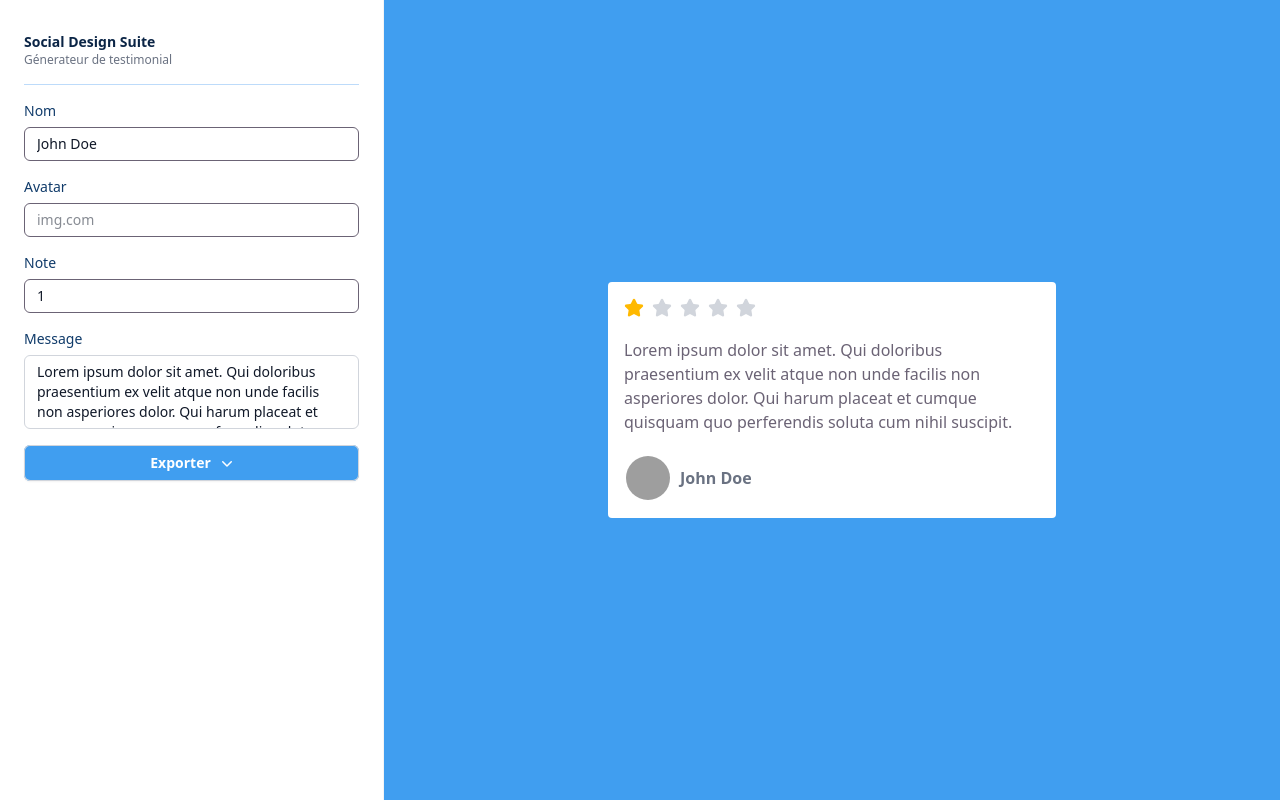
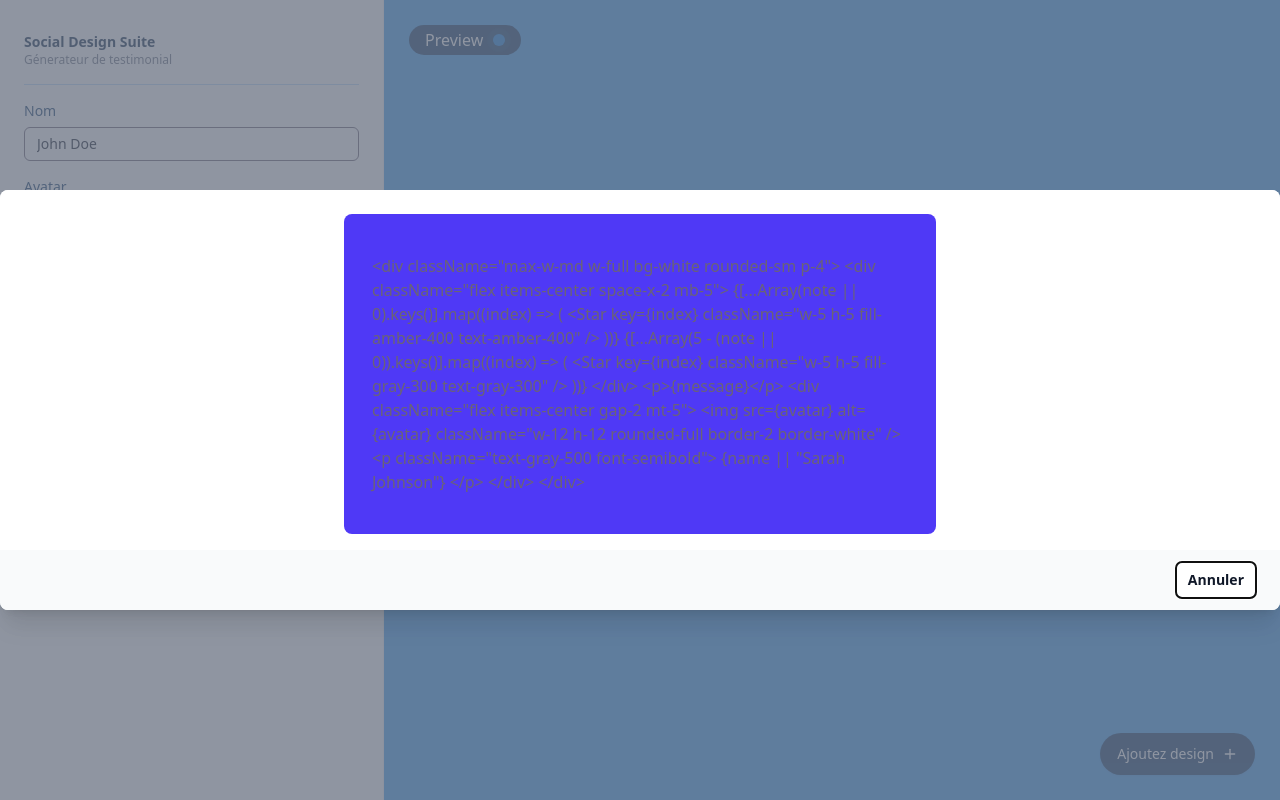
Before and after one commit to Tim-Fromentin/social-media-designer, a React (Vite) app in the folder testimonial/front/app/: page / in a window 1280 px wide. Built offline with nearby package versions, Linux system fonts and the light colour scheme; grey boxes are pictures that could not be loaded.

Commit message:
feat: add SLiders

```diff
--- a/testimonial/front/app/index.html
+++ b/testimonial/front/app/index.html
@@ -3,6 +3,17 @@
   <head>
     <meta charset="UTF-8" />
     <link rel="icon" type="image/svg+xml" href="/favicon.svg" />
+    <link
+      rel="stylesheet"
+      type="text/css"
+      charset="UTF-8"
+      href="https://cdnjs.cloudflare.com/ajax/libs/slick-carousel/1.6.0/slick.min.css"
+    />
+    <link
+      rel="stylesheet"
+      type="text/css"
+      href="https://cdnjs.cloudflare.com/ajax/libs/slick-carousel/1.6.0/slick-theme.min.css"
+    />
     <meta name="viewport" content="width=device-width, initial-scale=1.0" />
     <title>app</title>
   </head>
--- a/testimonial/front/app/package.json
+++ b/testimonial/front/app/package.json
@@ -14,13 +14,16 @@
     "@heroicons/react": "^2.2.0",
     "lucide-react": "^1.34.0",
     "react": "^19.2.8",
-    "react-dom": "^19.2.8"
+    "react-dom": "^19.2.8",
+    "react-slick": "^0.31.0",
+    "slick-carousel": "^1.8.1"
   },
   "devDependencies": {
     "@tailwindcss/vite": "^4.3.3",
     "@types/node": "^24.13.3",
     "@types/react": "^19.2.18",
     "@types/react-dom": "^19.2.4",
+    "@types/react-slick": "^0.23.13",
     "@vitejs/plugin-react": "^6.1.0",
     "autoprefixer": "^10.5.4",
     "oxlint": "^1.79.0",
--- /dev/null
+++ b/testimonial/front/app/src/components/Modal.tsx
@@ -0,0 +1,43 @@
+"use client";
+import { Dialog, DialogBackdrop, DialogPanel } from "@headlessui/react";
+import Slider from "./Slider";
+interface Modal {
+  open: boolean;
+  setOpen: (arg0: boolean) => void;
+  sliders: any;
+}
+export default function Modal({ open, setOpen, sliders }: Modal) {
+  return (
+    <div>
+      <Dialog open={open} onClose={setOpen} className="relative z-10">
+        <DialogBackdrop
+          transition
+          className="fixed inset-0 bg-gray-500/75 transition-opacity data-closed:opacity-0 data-enter:duration-300 data-enter:ease-out"
+        />
+
+        <div className="fixed inset-0 z-10 w-screen overflow-y-auto">
+          <div className="flex min-h-full items-end justify-center p-4 text-center sm:items-center sm:p-0">
+            <DialogPanel
+              transition
+              className="relative transform overflow-hidden rounded-lg bg-white text-left shadow-xl transition-all data-closed:translate-y-4 data-closed:opacity-0 data-enter:duration-300 data-enter:ease-out sm:my-8 sm:w-full sm:max-w-7xl data-closed:sm:translate-y-0 data-closed:sm:scale-95"
+            >
+              <div className="bg-white px-4 pt-5 pb-4 sm:p-6 sm:pb-4">
+                <Slider sliders={sliders} />
+              </div>
+              <div className="bg-gray-50 px-4 py-3 sm:flex sm:flex-row-reverse sm:px-6">
+                <button
+                  type="button"
+                  data-autofocus
+                  onClick={() => setOpen(false)}
+                  className="mt-3 inline-flex w-full justify-center rounded-md bg-white px-3 py-2 text-sm font-semibold text-gray-900 shadow-xs inset-ring inset-ring-gray-300 hover:bg-gray-50 sm:mt-0 sm:w-auto"
+                >
+                  Annuler
+                </button>
+              </div>
+            </DialogPanel>
+          </div>
+        </div>
+      </Dialog>
+    </div>
+  );
+}
--- /dev/null
+++ b/testimonial/front/app/src/components/Slider.tsx
@@ -0,0 +1,68 @@
+import SliderModule from "react-slick";
+
+import "slick-carousel/slick/slick.css";
+import "slick-carousel/slick/slick-theme.css";
+import { ChevronLeft, ChevronRight } from "lucide-react";
+
+const Slider = (SliderModule as any).default || SliderModule;
+export interface SliderItem {
+  name: string;
+  code: string;
+}
+
+interface SimpleSliderProps {
+  sliders: SliderItem[];
+}
+
+function SamplePrevArrow(props: any) {
+  const { onClick } = props;
+  return (
+    <button
+      onClick={onClick}
+      className="absolute left-2 top-1/2 -translate-y-1/2 z-20 bg-white/80 hover:bg-white text-gray-800 p-2 rounded-full shadow-md border transition"
+    >
+      <ChevronLeft className="w-6 h-6" />
+    </button>
+  );
+}
+
+function SampleNextArrow(props: any) {
+  const { onClick } = props;
+  return (
+    <button
+      onClick={onClick}
+      className="absolute right-2 top-1/2 -translate-y-1/2 z-20 bg-white/80 hover:bg-white text-gray-800 p-2 rounded-full shadow-md border transition"
+    >
+      <ChevronRight className="w-6 h-6" />
+    </button>
+  );
+}
+
+function SimpleSlider({ sliders = [] }: SimpleSliderProps) {
+  const settings = {
+    dots: true,
+    infinite: sliders.length > 1,
+    speed: 500,
+    slidesToShow: 1,
+    slidesToScroll: 1,
+    arrows: sliders.length > 1,
+    nextArrow: <SampleNextArrow />,
+    prevArrow: <SamplePrevArrow />,
+  };
+
+  return (
+    <div className="slider-container relative px-10 max-w-2xl mx-auto">
+      <Slider {...settings}>
+        {sliders.map((item, index) => (
+          <div key={item.name || index}>
+            <div className="h-full min-h-80 w-full bg-indigo-600 rounded-lg p-7 flex! justify-center items-center">
+              {item.code}
+            </div>
+          </div>
+        ))}
+      </Slider>
+    </div>
+  );
+}
+
+export default SimpleSlider;
--- a/testimonial/front/app/src/components/Testimonial.tsx
+++ b/testimonial/front/app/src/components/Testimonial.tsx
@@ -1,4 +1,6 @@
-import { Star } from "lucide-react";
+import { Plus, Star } from "lucide-react";
+import Modal from "./Modal";
+import { useState } from "react";
 
 interface Entry {
   name: string;
@@ -8,8 +10,48 @@ interface Entry {
 }
 
 export function Testimonial({ name, avatar, message, note }: Entry) {
+  const [open, setOpen] = useState(true);
+
+  const sliders = [
+    {
+      name: "1",
+      code: `      <div className="max-w-md w-full bg-white rounded-sm p-4">
+        <div className="flex items-center space-x-2 mb-5">
+          {[...Array(note || 0).keys()].map((index) => (
+            <Star
+              key={index}
+              className="w-5 h-5 fill-amber-400 text-amber-400"
+            />
+          ))}
+          {[...Array(5 - (note || 0)).keys()].map((index) => (
+            <Star key={index} className="w-5 h-5 fill-gray-300 text-gray-300" />
+          ))}
+        </div>
+        <p>{message}</p>
+
+        <div className="flex items-center gap-2 mt-5">
+          <img
+            src={avatar}
+            alt={avatar}
+            className="w-12 h-12 rounded-full border-2 border-white"
+          />
+          <p className="text-gray-500 font-semibold">
+            {name || "Sarah Johnson"}
+          </p>
+        </div>
+      </div>`,
+    },
+  ];
+
   return (
-    <div className="flex-1 bg-primary-400 h-full flex items-center justify-center p-8 overflow-auto">
+    <div className="flex-1 bg-primary-400 h-full relative flex items-center justify-center p-8 overflow-auto">
+      <div className="absolute top-6.25 left-6.25 bg-primary-900 text-white px-4 py-0.75 rounded-2xl flex gap-2.5 items-center">
+        <p>Preview</p>
+        <span className="relative flex size-3">
+          <span className="absolute inline-flex h-full w-full animate-ping rounded-full bg-primary-400 opacity-75"></span>
+          <span className="relative inline-flex size-3 rounded-full bg-primary-500"></span>
+        </span>
+      </div>
       {/* <div className="max-w-md w-full bg-linear-to-br from-purple-600 to-blue-500 rounded-2xl shadow-2xl overflow-hidden transform hover:scale-105 transition-transform duration-300">
         <div className="p-6 sm:p-8">
           <div className="flex justify-between items-center mb-4">
@@ -63,9 +105,23 @@ export function Testimonial({ name, avatar, message, note }: Entry) {
             alt={avatar}
             className="w-12 h-12 rounded-full border-2 border-white"
           />
-          <p className="text-gray-500 font-semibold">{name || "Sarah Johnson"}</p>
+          <p className="text-gray-500 font-semibold">
+            {name || "Sarah Johnson"}
+          </p>
         </div>
       </div>
+
+
+      <button
+        type="button"
+        className="flex items-center gap-2 absolute bottom-6.25 right-6.25 text-white bg-primary-900 rounded-full box-border border border-transparent hover:bg-brand-strong focus:ring-4 focus:ring-brand-medium shadow-xs font-medium leading-5 rounded-base text-sm px-4 py-2.5 focus:outline-none cursor-pointer"
+        onClick={() => setOpen(true)}
+      >
+        Ajoutez design
+        <Plus className="h-4 w-4" />
+      </button>
+
+      <Modal open={open} setOpen={setOpen} sliders={sliders} />
     </div>
   );
 }
```
Also changed, not shown: testimonial/front/app/src/index.css (line endings or trailing spaces), 1 other file (tests, documents, lock files or other folders).
